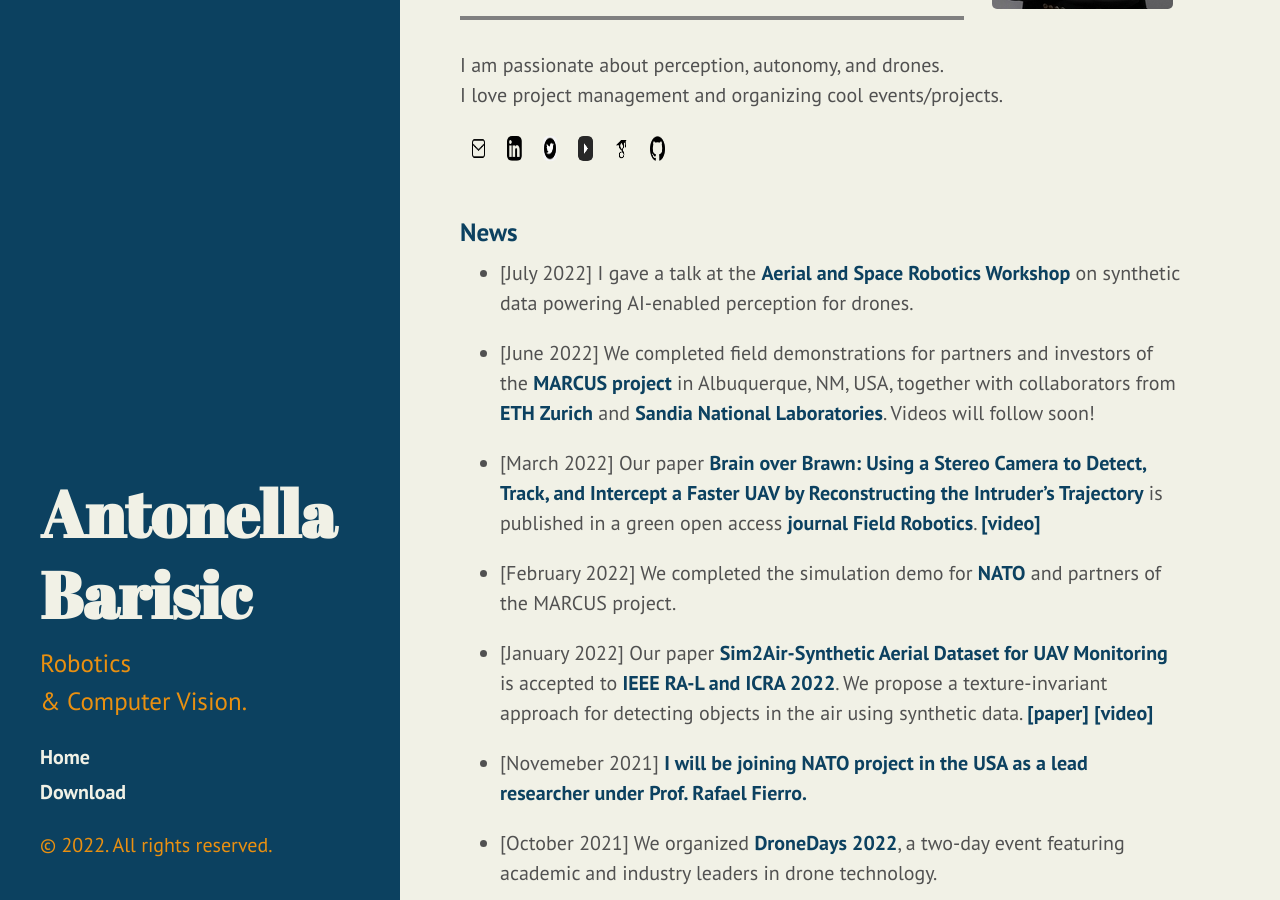
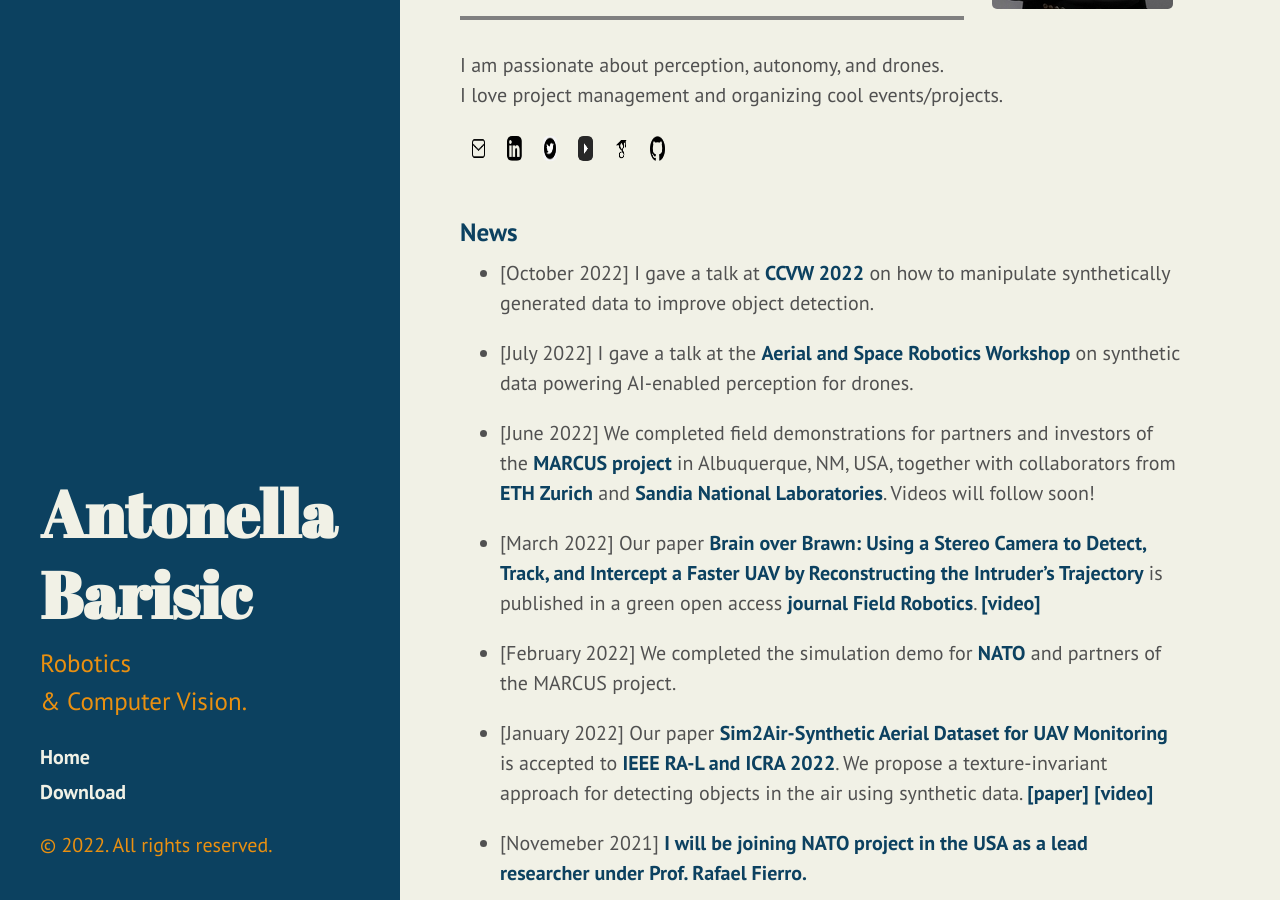
Before and after one commit to antonellabarisic/antonellabarisic.github.io, a Jekyll site: the page built from index.md, in a window 1280 px wide and 900 px high, scrolled down 447 px. Built offline with Jekyll 4.4.1, drawn with Linux system fonts in a browser that asks for light colours.

Commit message:
Update news

```diff
--- a/index.md
+++ b/index.md
@@ -31,6 +31,8 @@ I love project management and organizing cool events/projects.
 
 
 ### News
+- [October 2022] I gave a talk at [CCVW 2022](https://www.fer.unizg.hr/crv/ccvw2022) on how to manipulate synthetically generated data to improve object detection.
+
 - [July 2022] I gave a talk at the [Aerial and Space Robotics Workshop](https://sites.google.com/view/agman-workshop) on synthetic data powering AI-enabled perception for drones.
 
 - [June 2022] We completed field demonstrations for partners and investors of the <span style="color:#0C4160; font-weight:bold;">MARCUS project</span> in Albuquerque, NM, USA, together with collaborators from [ETH Zurich](https://www.drogone.com/) and [Sandia National Laboratories](https://www.sandia.gov/). Videos will follow soon!
```
